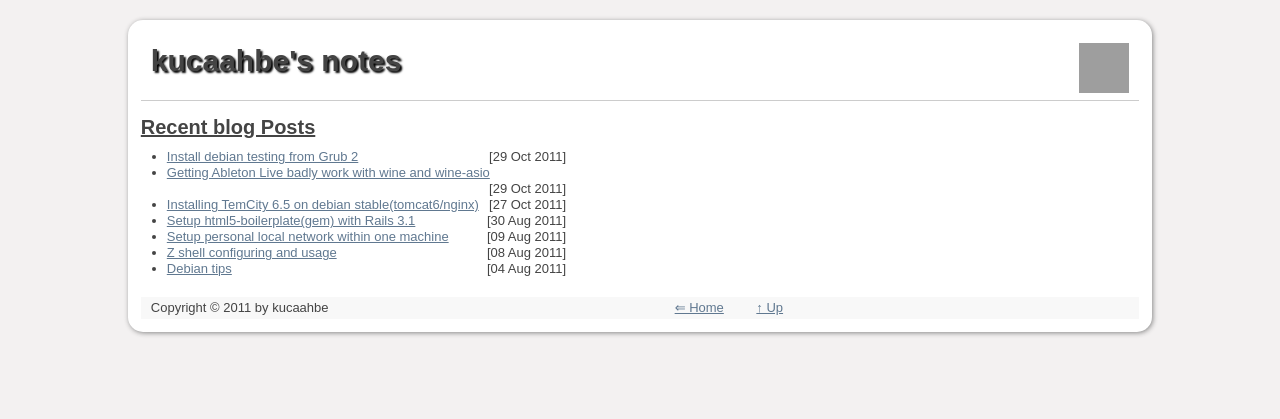
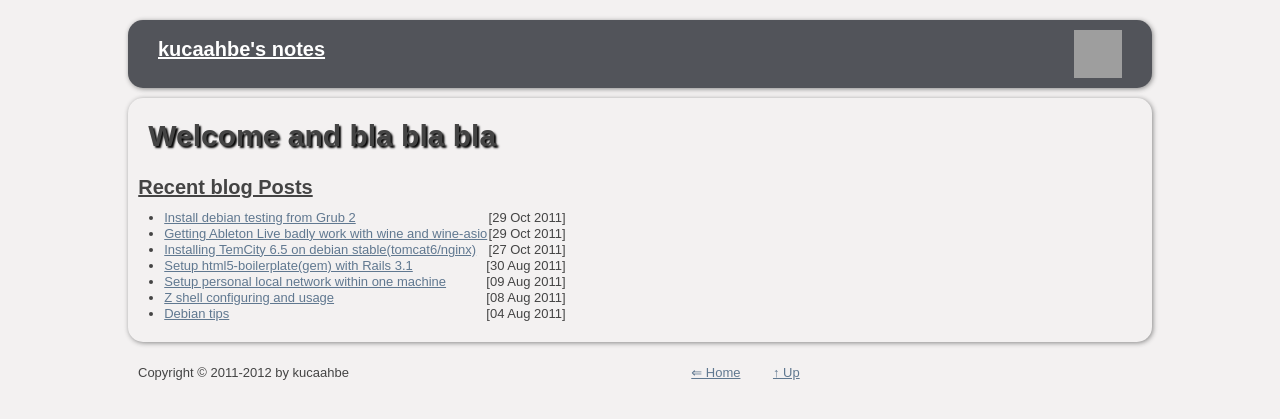
Before and after one commit to kucaahbe/kucaahbe.github.com, a Jekyll site: the page built from index.html, in a window 1280 px wide. Shown: the top 419 px of the page. Built offline with Jekyll 4.4.1, drawn with Linux system fonts in a browser that asks for light colours; nearby versions of some CDN libraries; grey boxes are pictures that could not be loaded.

Commit message:
new look

```diff
--- a/_layouts/default.html
+++ b/_layouts/default.html
@@ -19,22 +19,25 @@ links:
 
             <link rel="shortcut icon" href="/favicon.ico?v1">
             <link rel="apple-touch-icon" href="/apple-touch-icon.png">
-            <link rel="stylesheet" href="/css/style.css?v=2">
+            <link rel="stylesheet" href="/css/style.css?v=4">
             <link rel="stylesheet" href="/css/syntax.css?v=3">
 
             <script src="/js/libs/modernizr-1.7.min.js"></script></head>
           <body>
             <div id="container">
-              <header>
-              <h1 id="top">{{ page.title }}<img src="http://www.gravatar.com/avatar/8b08b9fce6324fc19eef9559e33fdc67?s=50" id="gravatar" alt="kucaahbe's gravatar" /></h1>
+              <header class="border-radius">
+              <a href='/' id="top"><h2>kucaahbe's notes</h2></a>
+              <img src="http://www.gravatar.com/avatar/8b08b9fce6324fc19eef9559e33fdc67?s=50" id="gravatar" alt="kucaahbe's gravatar" height="48" width="48" />
+              <div class="clearfix"></div>
               </header>
 
-              <hr />
-
-              <div id="main" role="main">{{ content }} </div>
+              <div id="main" role="main" class="border-radius">
+                <h1>{{ page.title }}</h1>
+                {{ content }}
+              </div>
 
               <footer>
-              <div id="copy"> Copyright &copy; 2011 by kucaahbe</div>
+              <div id="copy"> Copyright &copy; 2011-2012 by kucaahbe</div>
               <a href="/">&lArr; Home</a>
               &nbsp;
               &nbsp;
--- a/css/style.css
+++ b/css/style.css
@@ -86,8 +86,23 @@ a:hover { color: #036; }
     \\ ========================================== //
 */
 
+.border-radius {
+  border-radius: 15px;
+  box-shadow: 1px 1px 5px #888;
+}
+
 body {
   background: #f3f1f1;
+}
+
+header {
+  padding: 10px 30px;
+  background: #52545a;
+  color:white;
+}
+header h2 {
+  color:white;
+  float:left;
 }
 
 /* headers */
@@ -128,19 +143,16 @@ table tbody tr td {
 #container {
   margin: auto 10%;
   margin-top: 20px;
+}
+
+#main {
+  margin-top:10px;
   padding: 1%;
-
-  background: white;
-
-  border-radius: 15px;
-  box-shadow: 1px 1px 5px #888;
 }
 
 footer {
   padding: 3px 10px;
   margin-top: 20px;
-
-  background:#f8f8f8;
 
   text-align:center;
 }
--- a/index.html
+++ b/index.html
@@ -1,6 +1,6 @@
 ---
 layout: default
-title: kucaahbe's notes
+title: Welcome and bla bla bla
 ---
 <h2>Recent blog Posts</h2>
 <ul class="posts">
```
